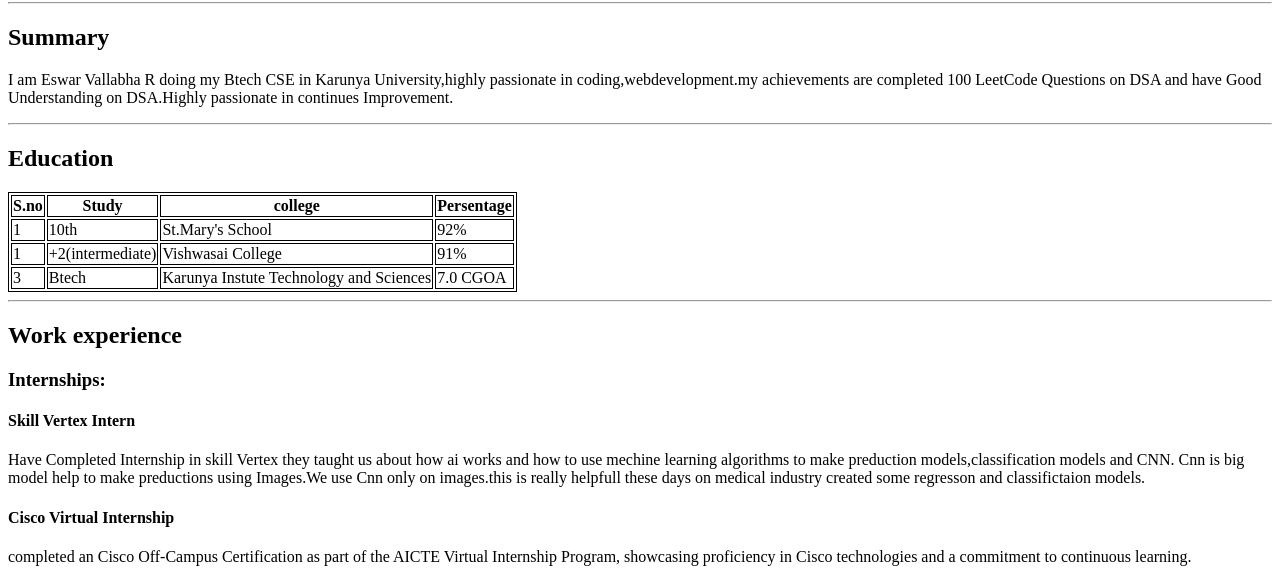
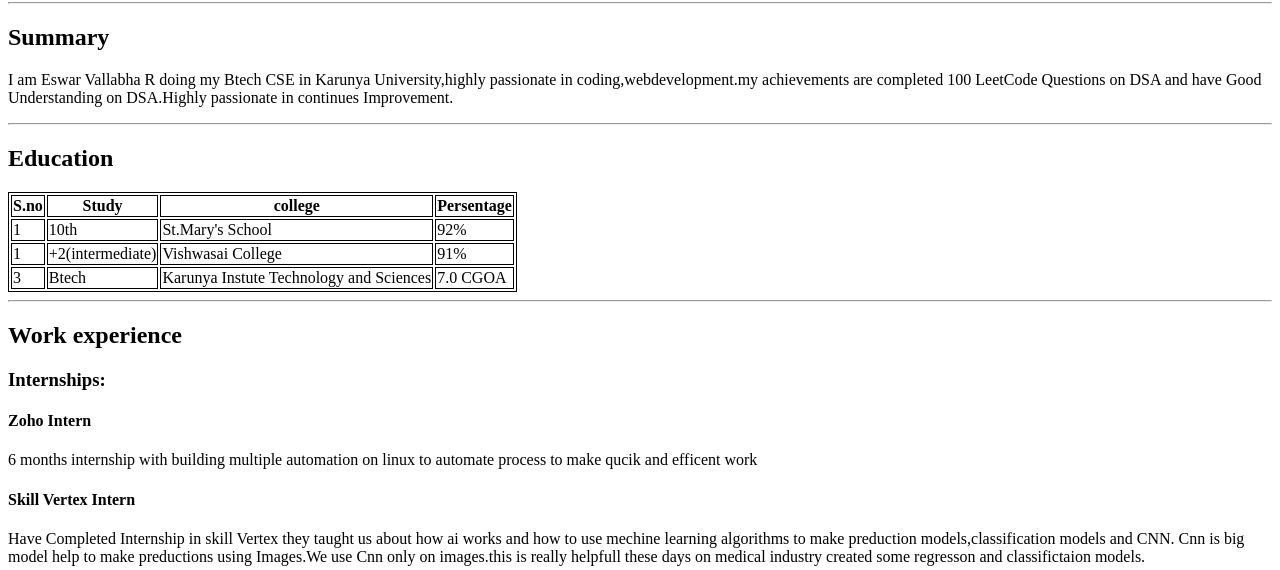
Before and after one commit to VallabhaE/HTMLonly_portfolio, a plain HTML site: page index.html in a window 1280 px wide. Shown: the part 230-800 px from the top of the page. Drawn offline with Linux system fonts and the light colour scheme.

Commit message:
Update index.html

```diff
--- a/index.html
+++ b/index.html
@@ -45,6 +45,10 @@
     <hr>
     <h2>Work experience </h2>
     <h3>Internships:</h3>
+        <h4>Zoho Intern</h4>
+        <p>6 months internship with building multiple automation on linux to automate process to make qucik and efficent work
+        </p>
+
     <h4>Skill Vertex Intern</h4>
         <p>Have Completed Internship in skill Vertex they taught us about how ai works and how to use mechine learning algorithms to make preduction models,classification models and CNN.
         Cnn is big model help to make preductions using Images.We use Cnn only on images.this is really helpfull these days on medical industry created some regresson and classifictaion models.
```
